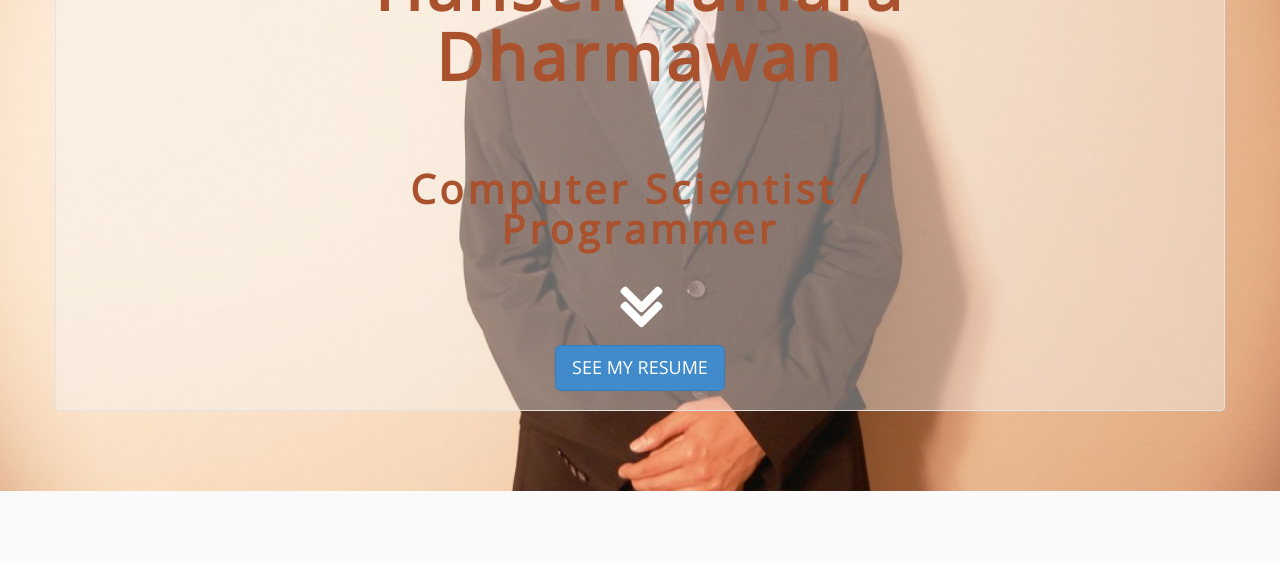
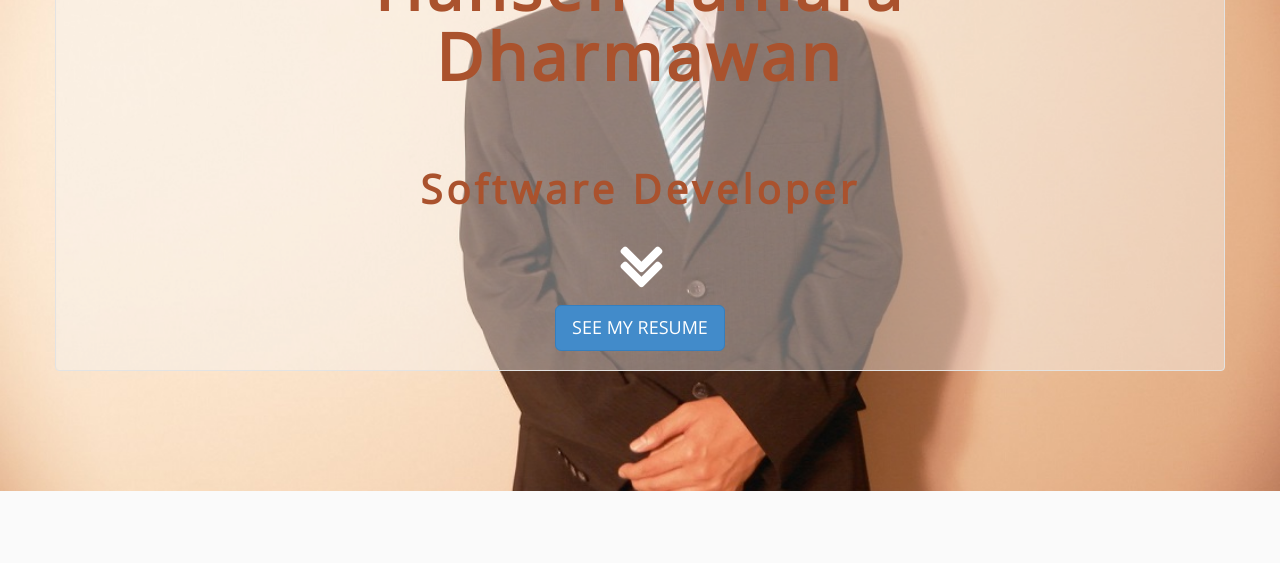
Before and after one commit to hansen94/hansen94.github.io, a plain HTML site: page index.html in a window 1280 px wide. Shown: the part 229-792 px from the top of the page. Drawn offline with nearby package versions, Linux system fonts and the light colour scheme.

Commit message:
change job title

```diff
--- a/index.html
+++ b/index.html
@@ -68,7 +68,7 @@
 
                     </h1>
                      <br /> <br /> <br />
-                    <h2> Computer Scientist / Programmer</h2>
+                    <h2> Software Developer</h2>
                      <br />
                   <a href="#about-section">  <i class="fa fa-angle-double-down fa-5x down-icon"></i> </a>
 				  <br />
```
